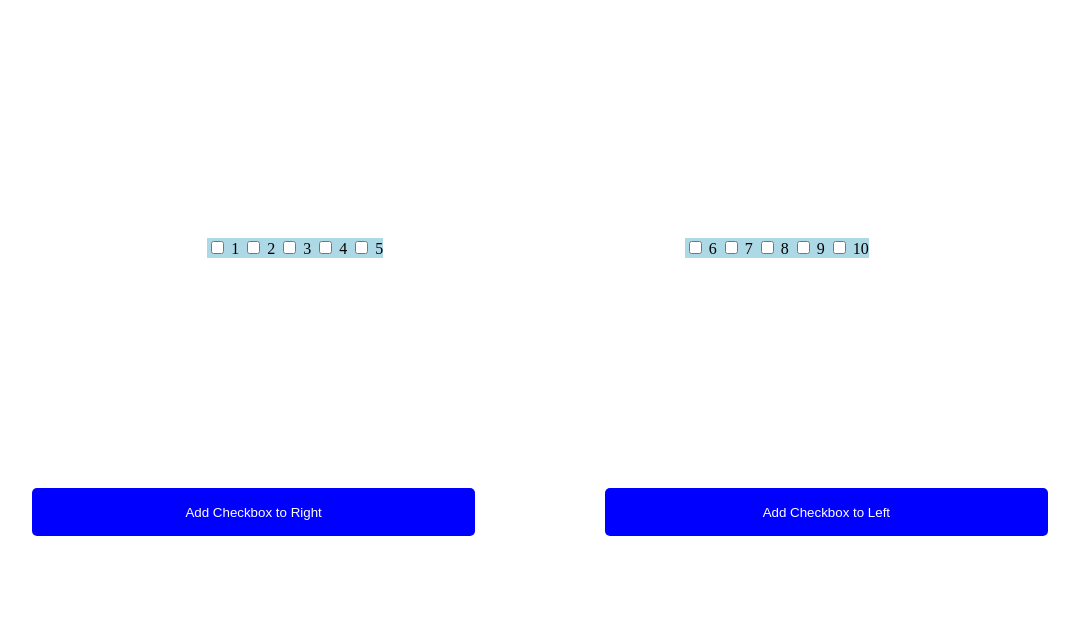
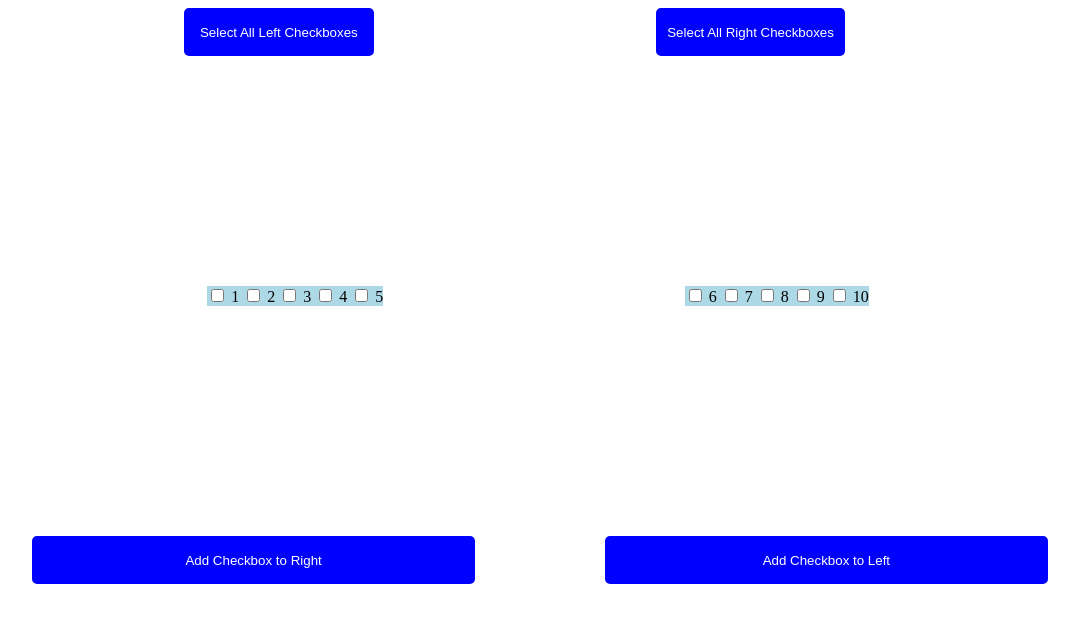
Before and after one commit to shafinbinshakeel/Dynamic_Checkbox_Swapping, a plain HTML site: page index.html in a window 1280 px wide. Shown: the whole page, without its empty margins (102-1181 px from the left). Drawn offline with Linux system fonts and the light colour scheme.

Commit message:
Added two button to select whole list of checkbox of own side div at once, rather than selecting one by one. If checkbox is selected then it will consider those as checked and mark other as checked.

```diff
--- a/index.html
+++ b/index.html
@@ -7,7 +7,10 @@
 </head>
 <link rel="stylesheet" href="style.css">
 <body>
-   <div class="main">
+    <button class="selectAllCheckbox" onclick="selectAllLeftCheckboxes()">Select All Left Checkboxes</button>
+    <button class="selectAllCheckbox" onclick="selectAllRightCheckboxes()">Select All Right Checkboxes</button>
+
+    <div class="main">
         <div id="container1" >
             <label class="checkbox"><input type="checkbox" name="checkbox" value=" 1"> 1</label>
             <label class="checkbox"><input  type="checkbox" name="checkbox" value=" 2"> 2</label>
@@ -22,9 +25,9 @@
             <label class="checkbox"><input type="checkbox" name="checkbox" value=" 9"> 9</label>
             <label class="checkbox"><input type="checkbox" name="checkbox" value=" 10"> 10</label>
         </div>
-   </div>
+    </div>
 
-   <button onclick="swapToRightCheckboxes()">Add Checkbox to Right</button>
+    <button onclick="swapToRightCheckboxes()">Add Checkbox to Right</button>
     <button onclick="swapToLeftCheckboxes()">Add Checkbox to Left</button>
     <script src="script.js"></script>
 </body>
--- a/script.js
+++ b/script.js
@@ -139,3 +139,39 @@ function swapToLeftCheckboxes(){
         document.getElementById("container1").appendChild(labelContainer)
     }
 }
+
+var choiceLeft=1
+function selectAllLeftCheckboxes(){
+    const temp=document.getElementById("container1")
+    const leftDiv=temp.querySelectorAll("input[type='checkbox']")
+    if(choiceLeft==1){
+        for(let i=0;i<leftDiv.length;i++){
+                leftDiv[i].checked=true
+            }
+            choiceLeft=2
+        }
+    else if(choiceLeft==2){
+        for(let i=0;i<leftDiv.length;i++){
+            leftDiv[i].checked=false
+        }
+        choiceLeft=1
+    }
+}
+
+var choiceRight=1
+function selectAllRightCheckboxes(){
+    const temp=document.getElementById("container2")
+    const rightDiv=temp.querySelectorAll("input[type='checkbox']")
+    if(choiceRight==1){
+        for(let i=0;i<rightDiv.length;i++){
+                rightDiv[i].checked=true
+            }
+            choiceRight=2
+        }
+    else if(choiceRight==2){
+        for(let i=0;i<rightDiv.length;i++){
+            rightDiv[i].checked=false
+        }
+        choiceRight=1
+    }
+}
--- a/style.css
+++ b/style.css
@@ -22,3 +22,13 @@ button{
     color: white;
     margin-left: 10%;
 }
+
+.selectAllCheckbox{
+    width: 15%;
+    height: 3rem;
+    border: none;
+    border-radius: 5px;
+    background-color: blue;
+    color: white;
+    margin-left: 22%;
+}
```
